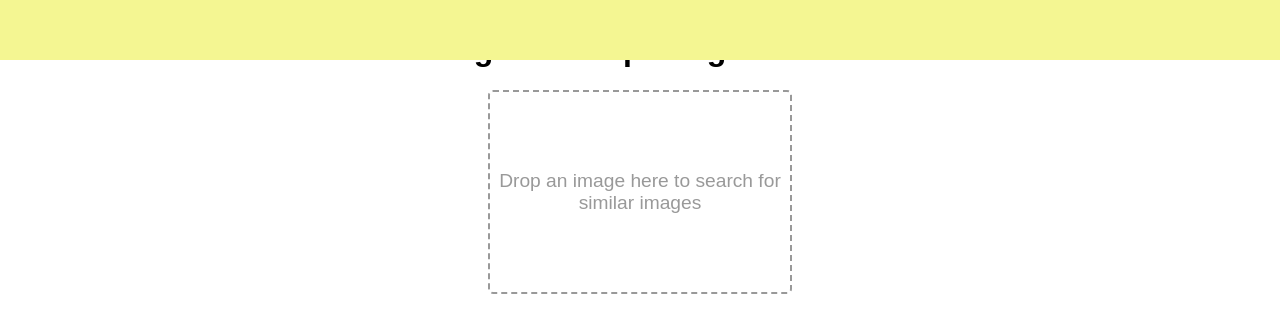
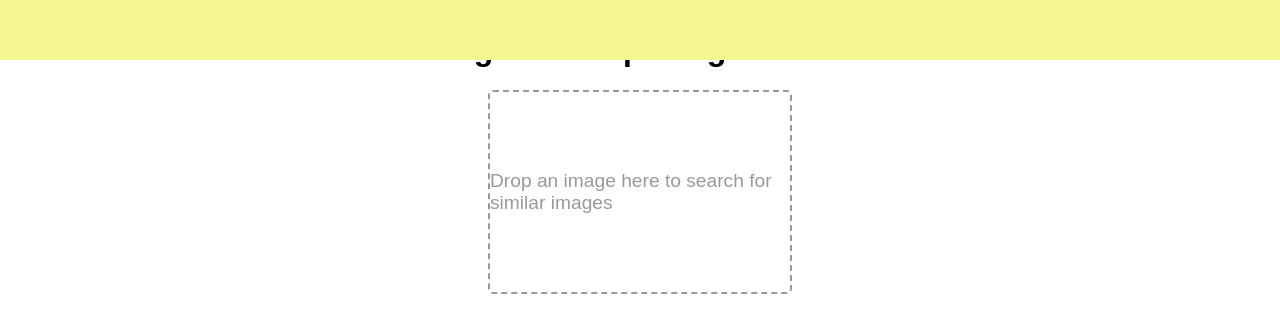
Before and after one commit to Zolboo21/image-classification-website, a React (Create React App) app in the folder front-end/: page / in a window 1280 px wide. Shown: the part 790-1104 px from the top of the page. Built offline with nearby package versions, Linux system fonts and the light colour scheme.

Commit message:
sidebar fix

```diff
--- a/front-end/src/App.css
+++ b/front-end/src/App.css
@@ -110,15 +110,15 @@ img:hover {
 }
 
 /* Sidebar 구현 */
-Sidebar {
-  flex: 1;
-}
-
 .container {
   display: flex;
 }
 
-.others {
+Sidebar {
+  flex: 1;
+  width: 10%;
+}
+
+Main {
   flex: 4;
-  text-align: center;
 }
--- a/front-end/src/App.js
+++ b/front-end/src/App.js
@@ -7,9 +7,7 @@ function App() {
     <div className="App">
       <div className="conatiner">
         <Sidebar />
-        <div className="others">
-          <Main />
-        </div>
+        <Main />
       </div>
     </div>
   );
```
